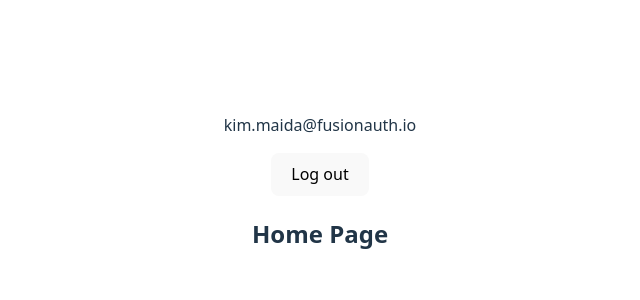
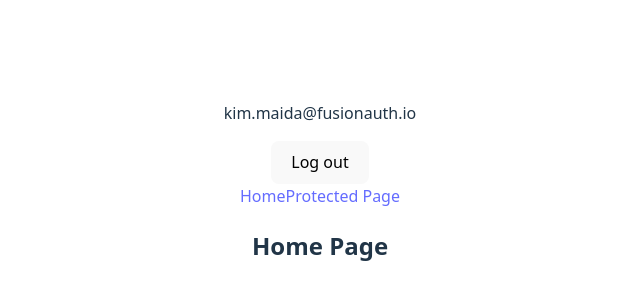
Before and after one commit to kmaida/auth-architecture, a React (Vite) app in the folder bff/frontend/: page / in a window 1280 px wide. Shown: the part 216-516 px from the top of the page, without its empty margins (320-960 px from the left). Built offline with nearby package versions, Linux system fonts and the light colour scheme.

Commit message:
Added header and routing, conditional placeholder logic for login/logout

```diff
--- a/bff/frontend/src/App.jsx
+++ b/bff/frontend/src/App.jsx
@@ -3,8 +3,6 @@ import { Navigate, Route, Routes } from 'react-router-dom';
 import Header from './components/Header';
 import HomePage from './pages/HomePage';
 import ProtectedPage from './pages/ProtectedPage';
-import reactLogo from './assets/react.svg'
-import viteLogo from '/vite.svg'
 import './App.css'
 
 function App() {
--- a/bff/frontend/src/components/Header.jsx
+++ b/bff/frontend/src/components/Header.jsx
@@ -1,4 +1,5 @@
 import { useState } from 'react';
+import { NavLink } from 'react-router-dom';
 
 export default function Header() {
   const [isLoggedIn, setIsLoggedIn] = useState(true); // Use state for login status
@@ -35,6 +36,10 @@ export default function Header() {
           Log in
         </button>
       )}
+      <nav className="header-nav">
+        <NavLink to="/" className="nav-link">Home</NavLink>
+        { isLoggedIn ? <NavLink to="/protected" className="nav-link">Protected Page</NavLink> : ''}
+      </nav>
     </header>
   );
 }
```
